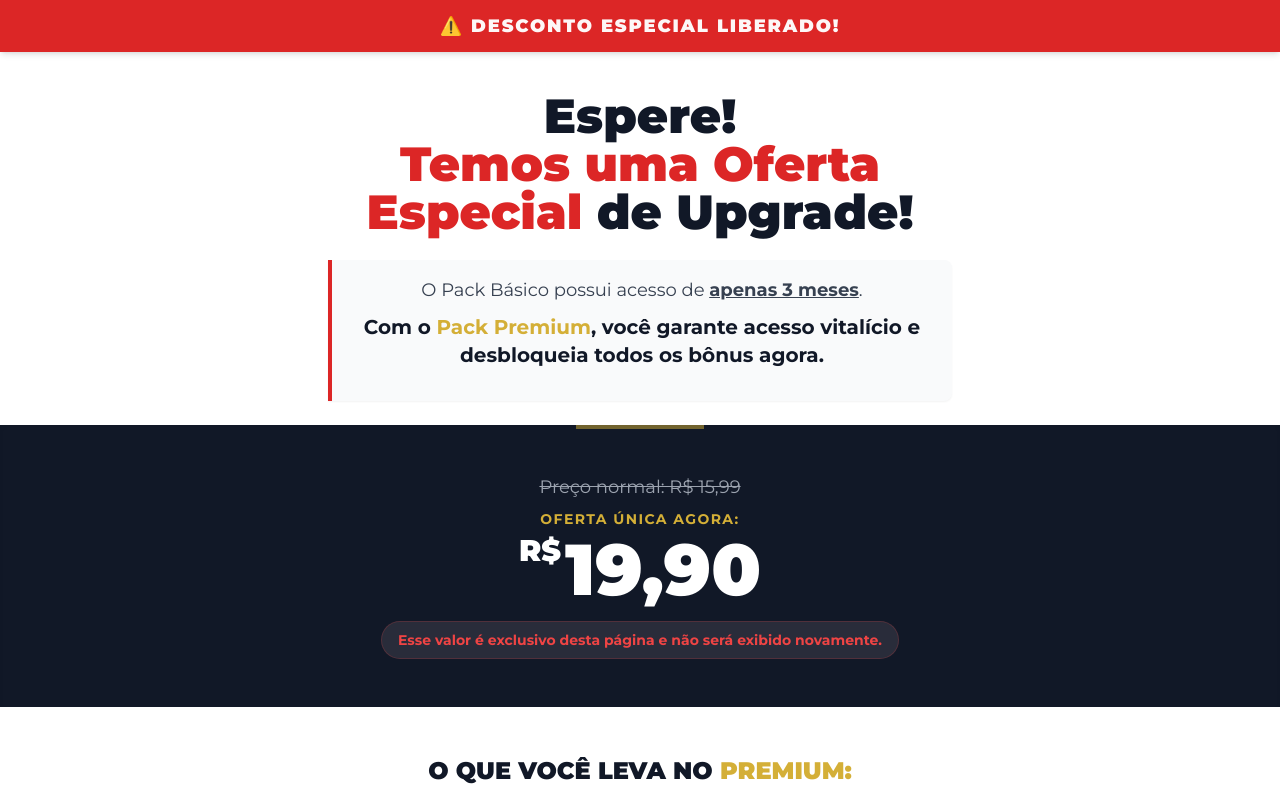
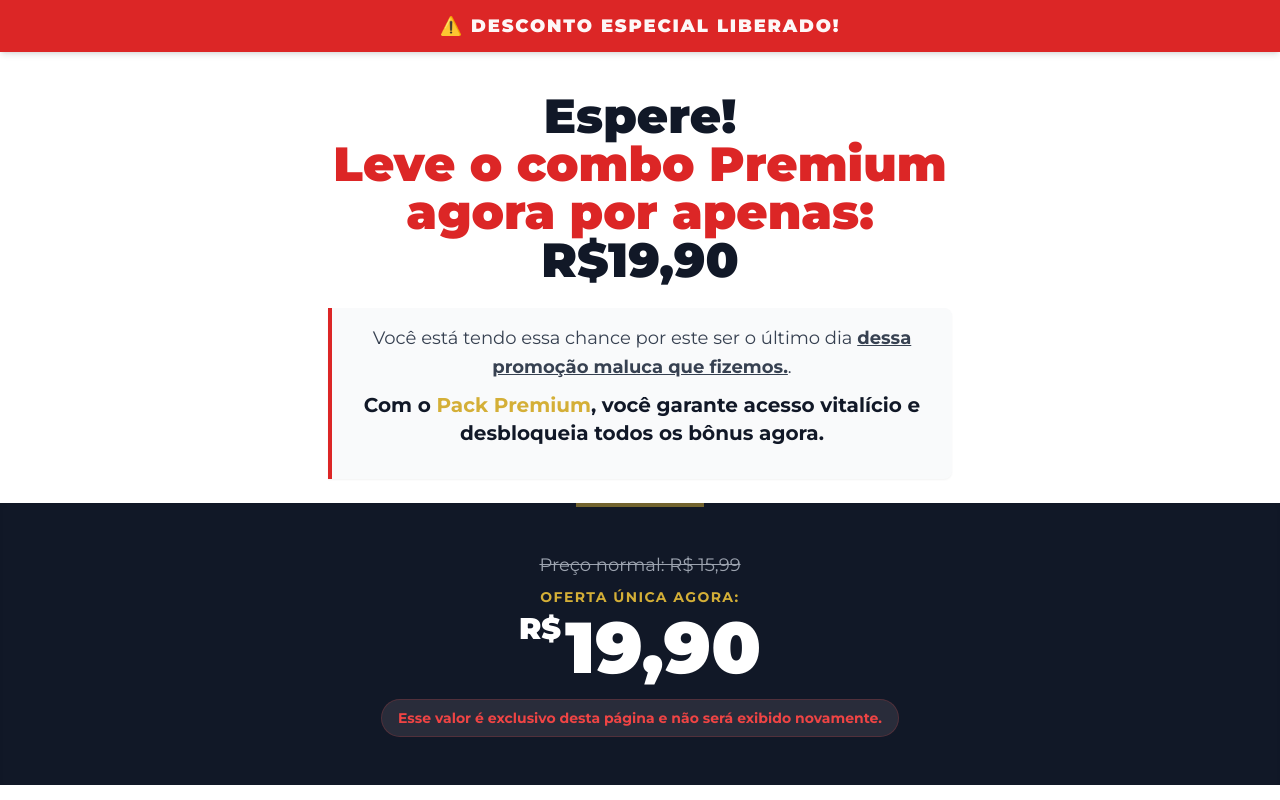
Before and after one commit to paginattoebooks/upsell-pack-premium-figurinhas-instagram, a React (Vite) app: page / in a window 1280 px wide. Shown: the top 800 px of the page. Built offline with nearby package versions, Linux system fonts and the light colour scheme.

Commit message:
Update Headline.tsx

```diff
--- a/components/Headline.tsx
+++ b/components/Headline.tsx
@@ -6,11 +6,11 @@ const Headline: React.FC = () => {
     <div className="px-6 pt-10 pb-6 text-center max-w-2xl mx-auto">
       <h1 className="text-3xl md:text-5xl font-black text-gray-900 leading-tight">
         Espere! <br />
-        <span className="text-red-600">Temos uma Oferta Especial</span> de Upgrade!
+        <span className="text-red-600">Leve o combo Premium agora por apenas:</span> R$19,90
       </h1>
       <div className="mt-6 p-4 bg-gray-50 border-l-4 border-red-600 rounded-r-lg shadow-sm">
         <p className="text-lg text-gray-700 leading-relaxed font-medium">
-          O Pack Básico possui acesso de <span className="font-bold underline">apenas 3 meses</span>.
+          Você está tendo essa chance por este ser o último dia <span className="font-bold underline">dessa promoção maluca que fizemos.</span>.
         </p>
         <p className="mt-2 text-xl text-gray-900 font-bold">
           Com o <span className="text-gold">Pack Premium</span>, você garante acesso vitalício e desbloqueia todos os bônus agora.
```
